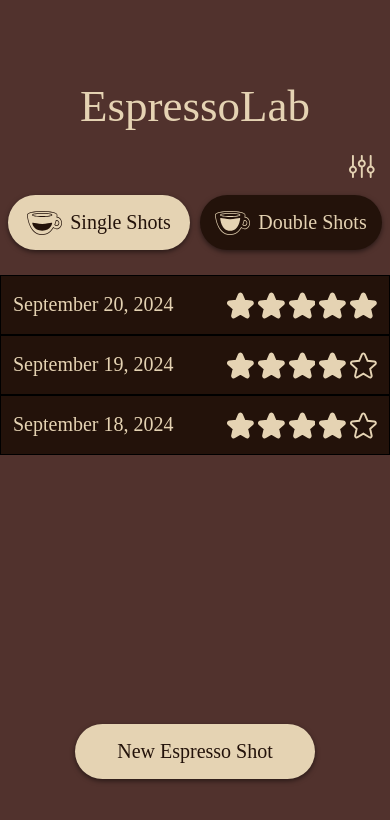
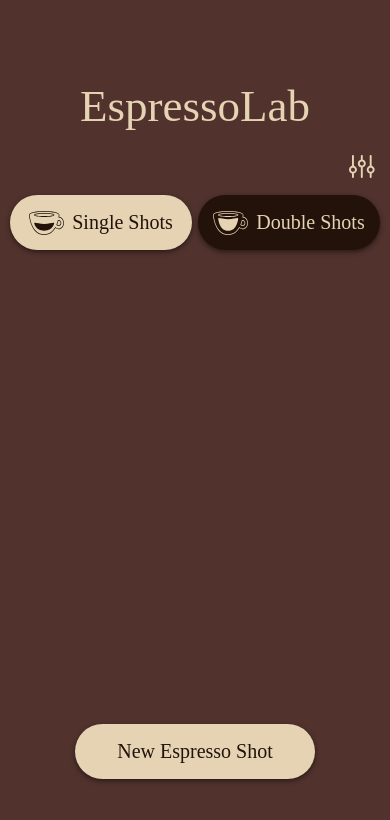
Before and after one commit to meah-b/espresso-app, a React Native app: screen /Home in a window 390 px wide. Shown: the top 820 px of the page. Built offline with nearby package versions, Linux system fonts and the light colour scheme.

Commit message:
feat: initial filter dev

```diff
--- a/app/components/List.tsx
+++ b/app/components/List.tsx
@@ -3,68 +3,57 @@ import { ScrollView, View, StyleSheet } from 'react-native';
 import ListItem from './ListItem';
 import { useState } from 'react';
 
-interface SkillFormProps {
-    order: string;
-    sortBy: string;
+interface FilterCriterion {
+    key: string;
+    value: number[] | string[];
+    type: 'range' | 'match';
 }
 
-export default function SkillList(props: SkillFormProps) {
-    const { order, sortBy } = props;
-    const [selectedEspresso, setSelectedEspresso] = useState()
-    const espressos = [
-        {
-            id: 1,
-            date: 'September 20, 2024',
-            rating: 5,
-            espressoBean: "Balzac's Espresso Blend",
-            extractionDuration: 20,
-            grindSize: 18,
-            tampWeight: 3,
-            acidity: 3,
-            cremaQuality: 3,
-        },
-        {
-            id: 2,
-            date: 'September 19, 2024',
-            rating: 4,
-            espressoBean: "Balzac's Espresso Blend",
-            extractionDuration: 20,
-            grindSize: 19,
-            tampWeight: 2,
-            acidity: 4,
-            cremaQuality: 3,
-        },
-        {
-            id: 3,
-            date: 'September 18, 2024',
-            rating: 4,
-            espressoBean: "Balzac's Espresso Blend",
-            extractionDuration: 20,
-            grindSize: 19,
-            tampWeight: 2,
-            acidity: 4,
-            cremaQuality: 3,
-        },
-    ];
+interface Props {
+    filterBy: FilterCriterion[];
+    espressos: Espresso[]
+}
 
-    function sortEspressos(espressos: any, sortBy: string, order: string) {
-        const sortedEspressos = [...espressos];
+interface Espresso {
+    id: number;
+    date: string;
+    rating: number;
+    espressoBean: string;
+    extractionDuration: number;
+    grindSize: number;
+    tampWeight: number;
+    acidity: number;
+    cremaQuality: number;
+    shot: string;
+}
 
-        sortedEspressos.sort((a, b) => {
-            if (order === 'asc') {
-                return a[sortBy] - b[sortBy];
-            } else {
-                return b[sortBy] - a[sortBy];
-            }
+
+export default function List(props: Props) {
+    const {filterBy, espressos} = props;
+    const [selectedEspresso, setSelectedEspresso] = useState<number | null>(null)
+
+    function filterEspressos(espressos: Espresso[], filterBy: FilterCriterion[]) {
+        return espressos.filter(espresso => {
+            return filterBy.every(filter => {
+                const espressoValue = espresso[filter.key];
+
+                switch (filter.type) {
+                    case 'range':
+                        const [minValue, maxValue] = filter.value as number[];
+                        return espressoValue >= minValue && espressoValue <= maxValue;
+                    case 'match':
+                        return (filter.value as string[]).includes(espressoValue as string);
+                    default:
+                        return true;
+                }
+            });
         });
-
-        return sortedEspressos;
     }
 
     return (
         <View style={styles.container}>
             <ScrollView contentContainerStyle={styles.scrollContainer}>
-                {sortEspressos(espressos, sortBy, order).map((espresso) => (
+                {filterEspressos(espressos, filterBy).map((espresso) => (
                     <ListItem
                     key={espresso.id}
                     date={espresso.date}
@@ -77,7 +66,7 @@ export default function SkillList(props: SkillFormProps) {
                     cremaQuality={espresso.cremaQuality}
                     selected={espresso.id == selectedEspresso}
                     onSelect={() => setSelectedEspresso(espresso.id)}
-                    onUnselect={() => setSelectedEspresso(undefined)}
+                    onUnselect={() => setSelectedEspresso(null)}
                     onEdit={() => {}}>
                 </ListItem>
                 ))}
--- /dev/null
+++ b/app/components/MultiSelector.tsx
@@ -0,0 +1,125 @@
+import { ScrollView, StyleSheet, Text, View } from 'react-native';
+import { MultiSelect } from 'react-native-element-dropdown';
+import { AntDesign } from '@expo/vector-icons';
+
+import { colors } from '../config/theme';
+
+interface Props {
+    selected: string[];
+    data:{label: string, value: string}[]
+    onChange: (value: string[]) => void;
+    placeholder: string;
+    style: any;
+}
+
+export default function MultiSelector(props: Props) {
+    const { selected, data, onChange, placeholder, style } = props;
+
+    const renderDataItem = (item) => {
+        return (
+            <View style={styles.item}>
+                <Text style={styles.textSelectedStyle}>{item.label}</Text>
+            </View>
+        );
+    };
+
+    return (
+        <ScrollView contentContainerStyle={styles.container}>
+            <MultiSelect
+                style={[styles.dropdown, style]}
+                placeholderStyle={styles.placeholderStyle}
+                inputSearchStyle={styles.inputSearchStyle}
+                iconStyle={styles.iconStyle}
+                data={data}
+                labelField="label"
+                valueField="value"
+                placeholder={placeholder}
+                value={selected}
+                search
+                searchPlaceholder="Search..."
+                onChange={onChange}
+                renderItem={renderDataItem}
+                renderSelectedItem={(item, unSelect) => (
+                    <View style={[styles.selectedStyle,style]}>
+                        <Text style={styles.textSelectedStyle}>{item.label}</Text>
+                        <AntDesign
+                            color="black"
+                            name="delete"
+                            size={17}
+                            style={styles.delete}
+                            onPress={() => unSelect && unSelect(item)}/>
+                    </View>
+                )}
+            />
+        </ScrollView>
+    );
+}
+
+const styles = StyleSheet.create({
+    delete: {
+        position: 'absolute',
+        right: 20,
+    },
+    dropdown: {
+        height: 50,
+        width: 350,
+        marginHorizontal: 3,
+        marginTop: 15,
+        marginBottom: 5,
+        backgroundColor: colors.lightEspresso,
+        padding: 12,
+        shadowColor: colors.black,
+        shadowOffset: {width: 0, height: 1,},
+        shadowOpacity: 0.2,
+        shadowRadius: 1.41,
+        elevation: 2,
+    },
+    iconStyle: {
+        width: 20,
+        height: 20,
+    },
+    item: {
+        height: 50,
+        flexDirection: 'row',
+        justifyContent: 'space-between',
+        alignItems: 'center',
+    },
+    inputSearchStyle: {
+        height: 50,
+        borderRadius: 15,
+        fontSize: 16,
+        fontFamily: 'Cochin'
+    },
+    placeholderStyle: {
+        fontSize: 20,
+        fontWeight: 'bold',
+        color: colors.creamBeige,
+        fontFamily: 'Cochin-Bold'
+    },
+    selectedStyle: {
+        flexDirection: 'row',
+        alignItems: 'center',
+        backgroundColor: colors.creamBeige,
+        width: 350,
+        height: 30,
+        borderRadius: 15,
+        borderWidth: 1,
+        borderColor: colors.darkEspresso,
+    },
+    container: {
+        flex: 1,
+        flexDirection: 'column',
+        alignContent: 'center',
+        alignItems: 'center',
+        marginBottom: 10,
+        width: 350
+    },
+    textSelectedStyle: {
+        fontSize: 16,
+        fontWeight: 'bold',
+        position: 'absolute',
+        left: 20,
+        color: colors.darkEspresso,
+        fontFamily: 'Cochin-Bold'
+    },
+});
--- a/app/screens/HomeScreen.tsx
+++ b/app/screens/HomeScreen.tsx
@@ -1,37 +1,156 @@
-import { Text, View, StyleSheet, TouchableOpacity } from "react-native";
+import { Text, View, StyleSheet, TouchableOpacity, Modal } from "react-native";
 import { colors } from "../config/theme";
 import Button from "../components/Button";
 import List from "../components/List";
 import { useState } from "react";
 import { Filter } from "../components/svgs/Filter";
+import MultiSelector from "../components/MultiSelector";
 
 export default function HomeScreen() {
-    const [selectedButton, setSelectedButton] = useState('single')
+    const [modalVisible, setModalVisible] = useState(false);
+    const [dateFilter, setDateFilter] = useState('');
+    const [ratingFilter, setRatingFilter] = useState([]);
+    const [espressoBeanFilter, setEspressoBeanFilter] = useState([]);
+    const [extractionDurationFilter, setExtractionDurationFilter] = useState([]);
+    const [grindSizeFilter, setGrindSizeFilter] = useState([]);
+    const [tampWeightFilter, setTampWeightFilter] = useState([]);
+    const [acidityFilter, setAcidityFilter] = useState([]);
+    const [cremaQualityFilter, setCremaQualityFilter] = useState([]);
+    const [shotsToDisplay, setShotsToDisplay] = useState('single')
+
+    const espressos = [
+        {
+            id: 1,
+            date: 'September 20, 2024',
+            rating: 5,
+            espressoBean: "Balzac's Espresso Blend",
+            extractionDuration: 20,
+            grindSize: 18,
+            tampWeight: 3,
+            acidity: 3,
+            cremaQuality: 3,
+            shot: 'double'
+        },
+        {
+            id: 2,
+            date: 'September 19, 2024',
+            rating: 4,
+            espressoBean: "Balzac's Espresso Blend",
+            extractionDuration: 20,
+            grindSize: 19,
+            tampWeight: 2,
+            acidity: 4,
+            cremaQuality: 3,
+            shot: 'double'
+        },
+        {
+            id: 3,
+            date: 'September 18, 2024',
+            rating: 4,
+            espressoBean: "Balzac's Espresso Blend",
+            extractionDuration: 20,
+            grindSize: 19,
+            tampWeight: 2,
+            acidity: 4,
+            cremaQuality: 3,
+            shot: 'single'
+        }
+    ];
+
+    const items = [
+        {
+            name: "Espresso Beans",
+            id: 0,
+            children: [...new Set(espressos.map(item => ({ name: item.espressoBean, id: item.espressoBean })))],
+        }
+    ];
+
     return (
         <View style={styles.container}>
             <Text style={styles.header}>EspressoLab</Text>
-            <TouchableOpacity style={styles.filter}><Filter/></TouchableOpacity>
+            <TouchableOpacity style={styles.filter} onPress={() => setModalVisible(true)}><Filter/></TouchableOpacity>
+            <Modal
+                animationType="fade"
+                transparent={true}
+                visible={modalVisible}
+                onRequestClose={() => {
+                    setModalVisible(!modalVisible);
+                }}
+            >
+                <View style={styles.centeredView}>
+                    <View style={styles.modalView}>
+                        <MultiSelector
+                        placeholder="Select Espresso Beans"
+                        data={Array.from(new Set(espressos.map(item => item.espressoBean))).map((item) => ({
+                            label: item,
+                            value: item
+                        }))}
+                        onChange={(selectedItems) => {
+                            setEspressoBeanFilter(selectedItems);
+                        }}
+                        selected={espressoBeanFilter}
+                        style
+                        />
+                        <Text style={styles.text}>Extraction Duration</Text>
+                        <Button title="Apply Filters" onPress={() => setModalVisible(!modalVisible)} variant='creamBeige' style={styles.modalButton} />
+                    </View>
+                </View>
+            </Modal>
             <View style={styles.row}>
                 <Button
                     title="Single Shots"
-                    variant={selectedButton == 'single' ? "creamBeige" : "darkEspresso"}
-                    onPress={() =>setSelectedButton('single')}
+                    variant={shotsToDisplay == 'single' ? "creamBeige" : "darkEspresso"}
+                    onPress={() =>setShotsToDisplay('single')}
                     style={styles.shotButtons}
-                    icon={selectedButton == 'single' ? "brownSingleShot" : "creamSingleShot"}/>
+                    icon={shotsToDisplay == 'single' ? "brownSingleShot" : "creamSingleShot"}/>
                 <Button
                     title="Double Shots"
-                    variant={selectedButton == 'double' ? "creamBeige" : "darkEspresso"}
-                    onPress={() =>setSelectedButton('double')}
+                    variant={shotsToDisplay == 'double' ? "creamBeige" : "darkEspresso"}
+                    onPress={() =>setShotsToDisplay('double')}
                     style={styles.shotButtons}
-                    icon={selectedButton == 'double' ? "brownDoubleShot" : "creamDoubleShot"}/>
+                    icon={shotsToDisplay == 'double' ? "brownDoubleShot" : "creamDoubleShot"}/>
             </View>
-            <List order='dsc' sortBy='rating'></List>
-            <Button title="New Espresso Shot" variant="creamBeige" onPress={() => {}} style={styles.button}/>
+            <List
+                filterBy={[
+                    { key: 'date', value: ['September 20, 2024'], type: 'match' },
+                    { key: 'rating', value: [1, 5], type: 'range' },
+                    { key: 'espressoBean', value: ["Balzac's Espresso Blend"], type: 'match' },
+                    { key: 'extractionDuration', value: [20, 25], type: 'range' },
+                    { key: 'grindSize', value: [18, 20], type: 'range' },
+                    { key: 'tampWeight', value: [2, 5], type: 'range' },
+                    { key: 'acidity', value: [3, 5], type: 'range' },
+                    { key: 'cremaQuality', value: [3, 5], type: 'range' },
+                    { key: 'shot', value: [shotsToDisplay], type: 'match' },
+                ]}
+                espressos={espressos}
+            />
+            {!modalVisible && <Button title="New Espresso Shot" variant="creamBeige" onPress={() => {}} style={styles.button}/>}
         </View>
       );
     }
 
     const styles = StyleSheet.create({
+        centeredView: {
+            flex: 1,
+            justifyContent: "center",
+            alignItems: "center",
+            marginTop: 25
+        },
+        modalView: {
+            margin: 20,
+            height: 500,
+            width: 370,
+            backgroundColor: colors.creamBeige,
+            alignItems: "center",
+            shadowColor: "#000",
+            shadowOffset: {
+                width: 0,
+                height: 2
+            },
+            shadowOpacity: 0.25,
+            shadowRadius: 4,
+            elevation: 5
+        },
         button: {
             width: 240,
             height: 55,
@@ -47,7 +166,7 @@ export default function HomeScreen() {
         filter: {
             position: 'absolute',
             top: 155,
-            right: 15
+            right: 15,
         },
         header: {
             fontSize: 45,
@@ -56,14 +175,24 @@ export default function HomeScreen() {
             position: 'absolute',
             top: 80
         },
+        modalButton: {
+            width: 240,
+            height: 55,
+            position: 'absolute',
+            top: 534
+        },
         row: {
             marginTop: 190,
             marginBottom: 20,
             flexDirection: 'row',
-            gap: 10
+            gap: 6
         },
         shotButtons: {
             width: 182,
             height: 55,
+        },
+        text: {
+            fontSize: 20,
+            fontFamily: 'Cochin-Bold'
         }
     });
```
Also changed, not shown: package.json (+7 -1 lines), 1 other file (tests, documents, lock files or other folders).
